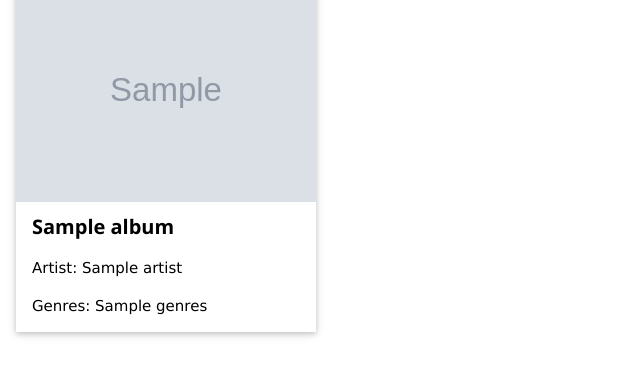
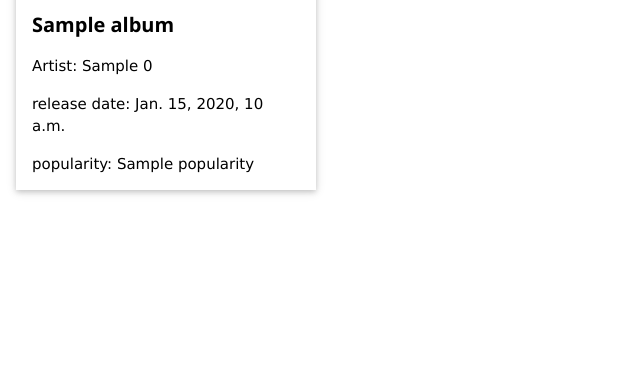
Before and after one commit to CrowdSalat/spotify-personal-dashboard, a Django app: template dashboard/templates/index.html in a window 1280 px wide. Shown: the part 168-544 px from the top of the page, without its empty margins (0-640 px from the left). Run offline with Django 3.2, Linux system fonts and the light colour scheme; the template is opened without the code that fills it: most values are stand-ins (such as "Sample title", 1, 10 or a date in 2020); grey boxes marked "Sample" are stand-in pictures.

Commit message:
use mapping model

```diff
--- a/dashboard/templates/index.html
+++ b/dashboard/templates/index.html
@@ -22,11 +22,12 @@
             {% if album_list %}
             {% for album in album_list %}
             <div class="w3-card" style="width:92%;max-width:300px;">
-                <img src="{{album.cover_url}}" alt="cover" style="width:100%;opacity:0.85">
+                <img src="{{album.album.images.0.url}}" alt="cover" style="width:100%;opacity:0.85">
                 <div class="w3-container">
-                    <h4><b>{{album.name}}</b></h4>
-                    <p>Artist: {{album.artist}}</p>
-                    <p>Genres: {{album.genres}}</p>
+                    <h4><b>{{album.album.name}}</b></h4>
+                    <p>Artist: {{album.album.artists.0.name}}</p>
+                    <p>release date: {{album.album.release_date}}</p>
+                    <p>popularity: {{album.album.popularity}}</p>
                 </div>
             </div>
             {% endfor %}
```
Also changed, not shown: dashboard/views.py (+8 -5 lines).
